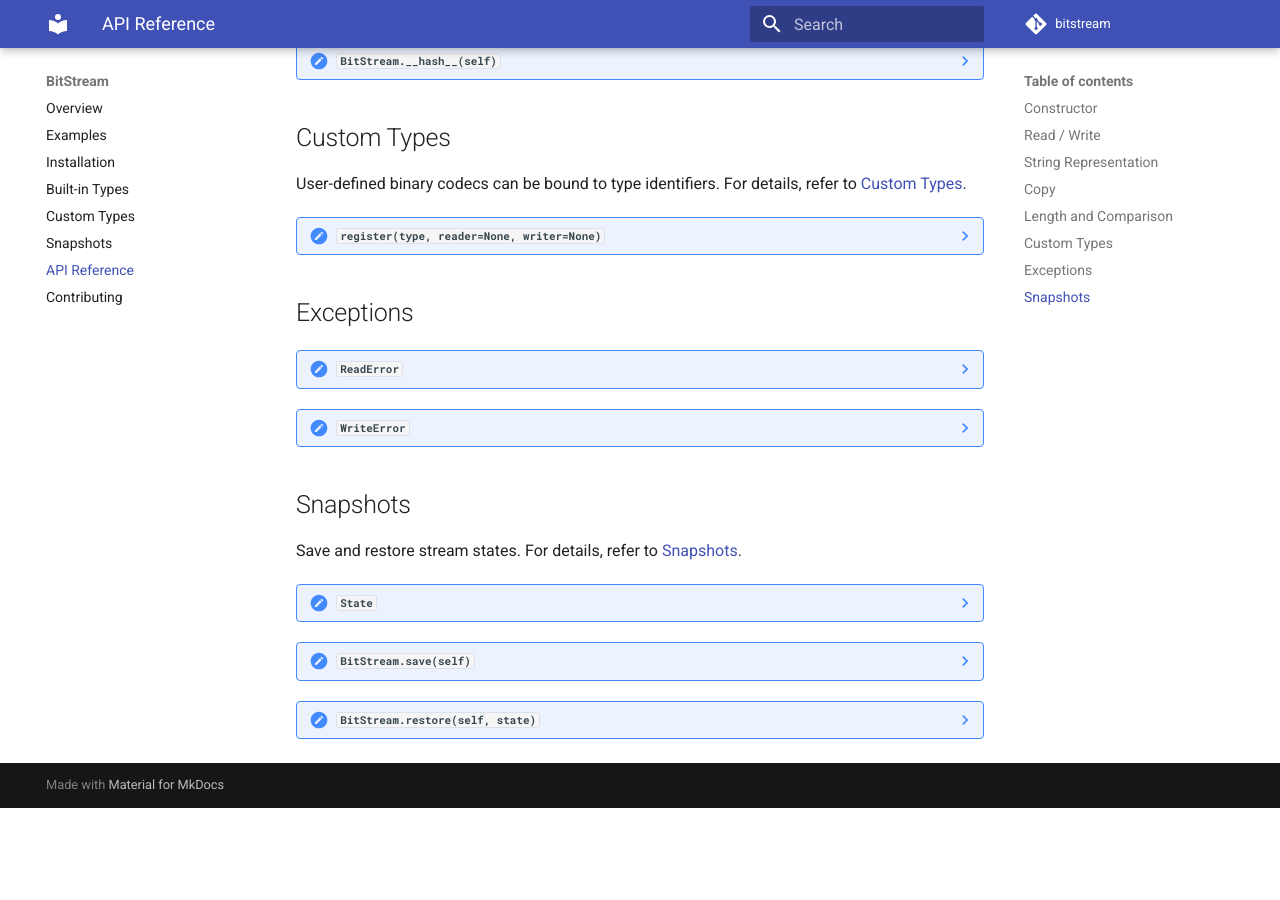
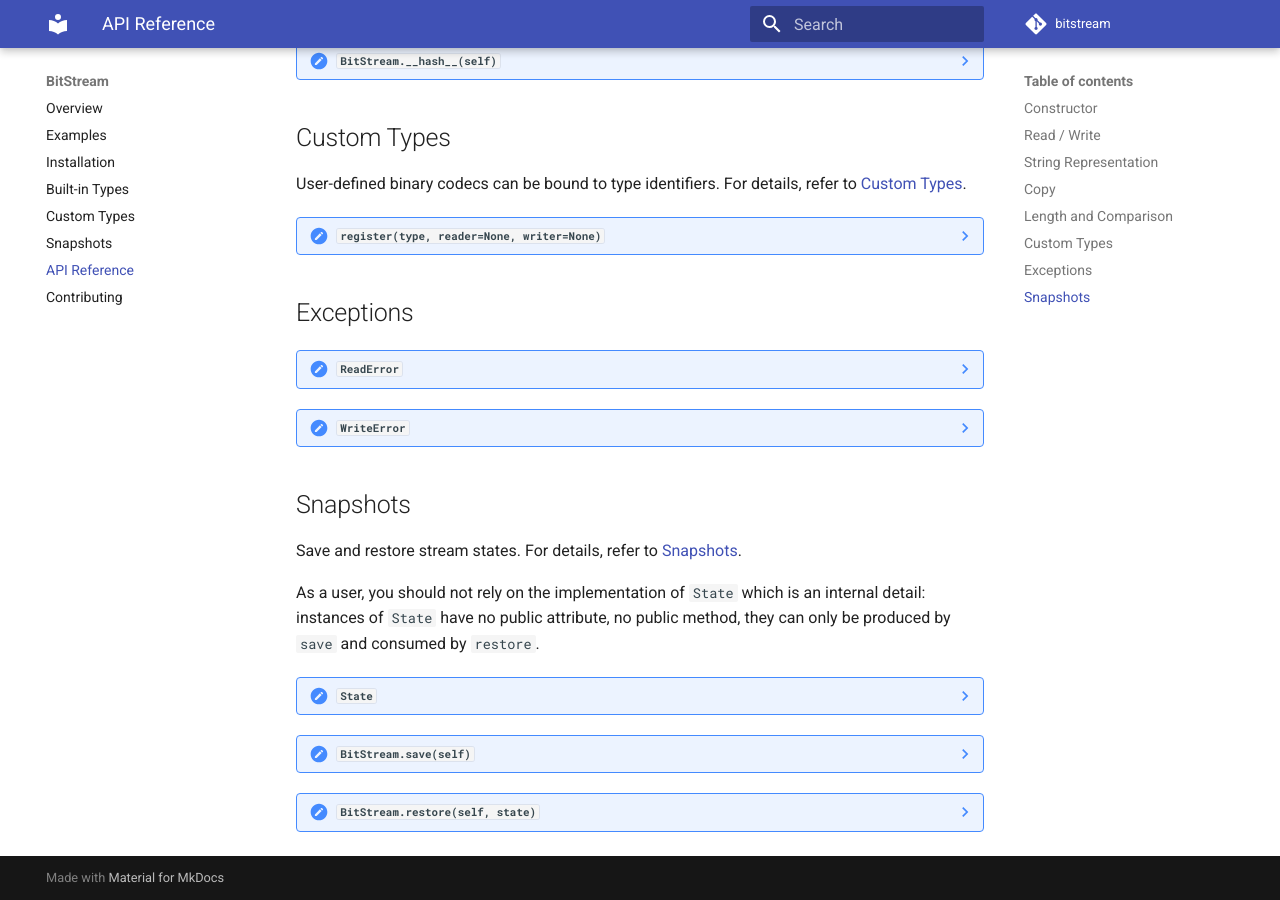
Before and after one commit to boisgera/bitstream, an MkDocs documentation site: the page built from mkdocs/API.md, in a window 1280 px wide and 900 px high, scrolled down 1444 px. Built offline with MkDocs 1.6.1 and Material for MkDocs 9.7.7, drawn with Linux system fonts in a browser that asks for light colours; comment, search, counter and statistics services are not loaded; old or Windows-style settings are respelled for this version of MkDocs; before the commit the page ends 2252 px from its top, so only the background shows below that.

Commit message:
new explanation for State (#7)

```diff
--- a/mkdocs/API.md
+++ b/mkdocs/API.md
@@ -339,8 +339,13 @@ Snapshots
 Save and restore stream states.
 For details, refer to [Snapshots](../snapshots).
 
+As a user, you should not rely on the implementation of `State`
+which is an internal detail:
+instances of `State` have no public attribute, no public method,
+they can only be produced by `save` and consumed by `restore`.
+
 ??? note "`State`"
-    The [opaque type](https://en.wikipedia.org/wiki/Opaque_data_type) of stream state.
+    The opaque type of stream state.
 
 ??? note "`BitStream.save(self)`"
 
```
